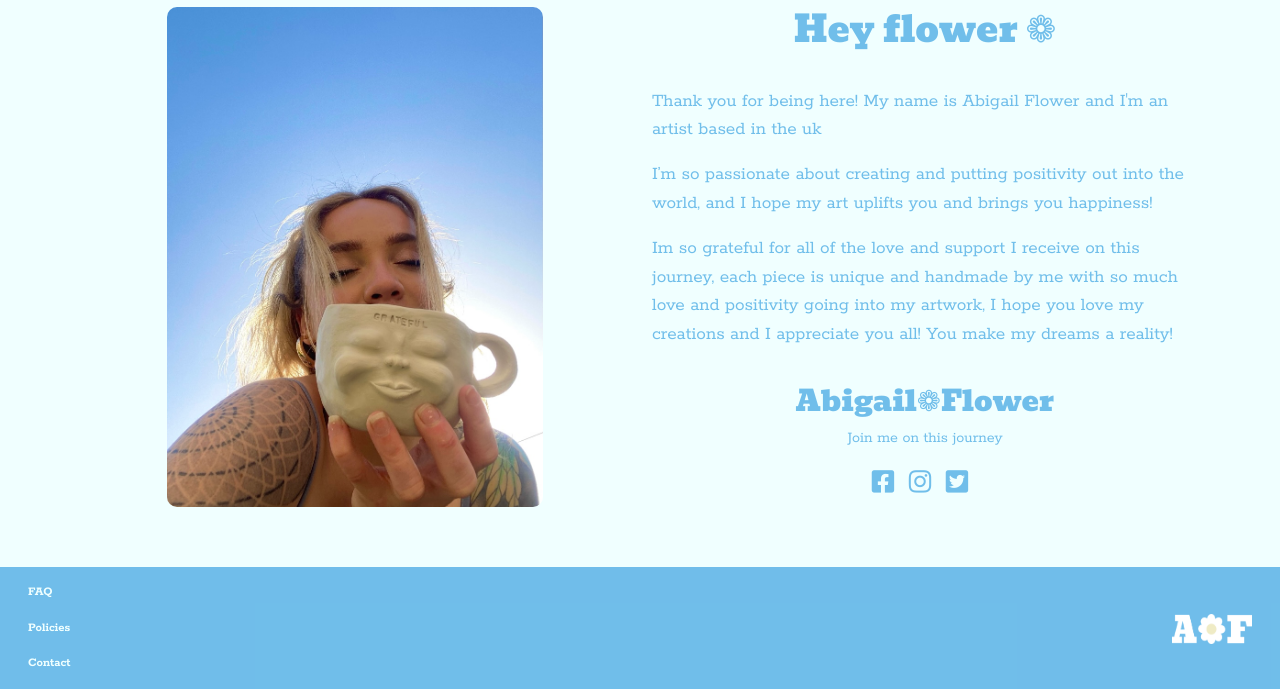
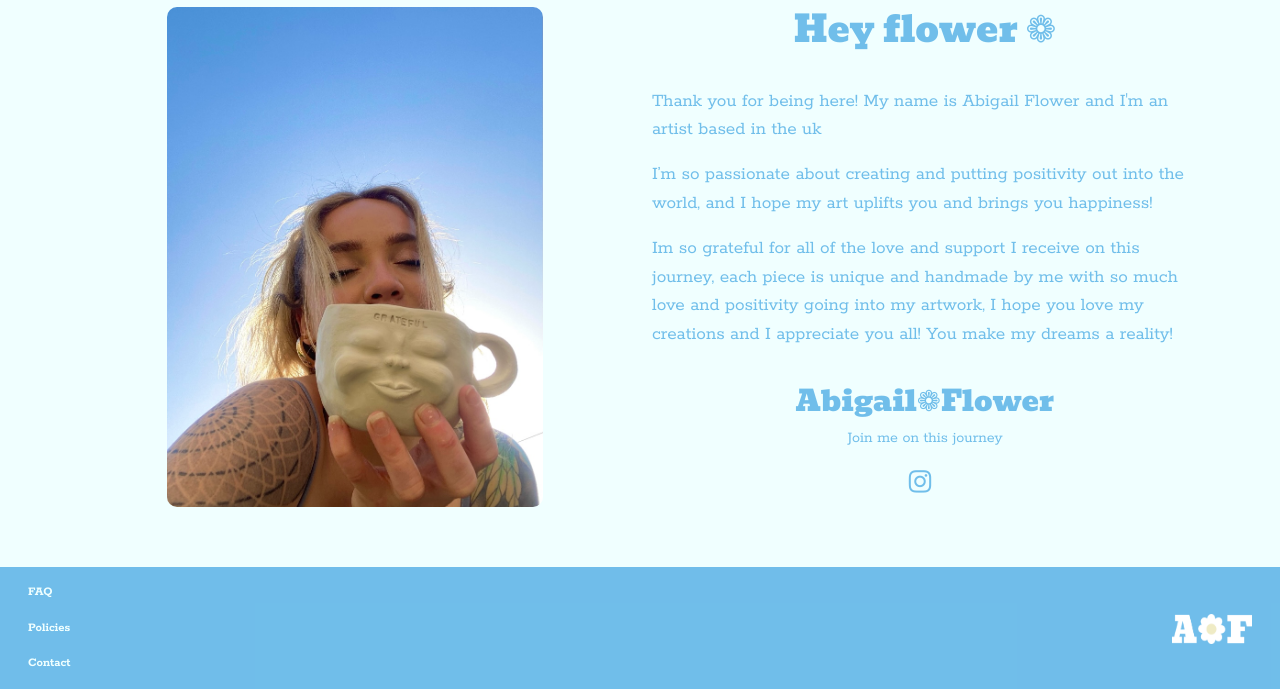
Before and after one commit to DevSteg/ab_flo_art, a Django app: page /about/ in a window 1280 px wide. Shown: the part 160-849 px from the top of the page. Run offline with Django 3.2, Linux system fonts and the light colour scheme.

Commit message:
Remove two social links from about template

```diff
--- a/home/templates/home/about.html
+++ b/home/templates/home/about.html
@@ -25,9 +25,7 @@
             <div class="social-cta">
                 <p>Join me on this journey</p>
                 <div class="social-links">
-                    <a href="#" target="_blank"><i class="fab fa-facebook-square"></i></a>
                     <a href="#" target="_blank"><i class="fab fa-instagram"></i></a>
-                    <a href="#" target="_blank"><i class="fab fa-twitter-square"></i></a>
                 </div>
             </div>
         </div>
```
